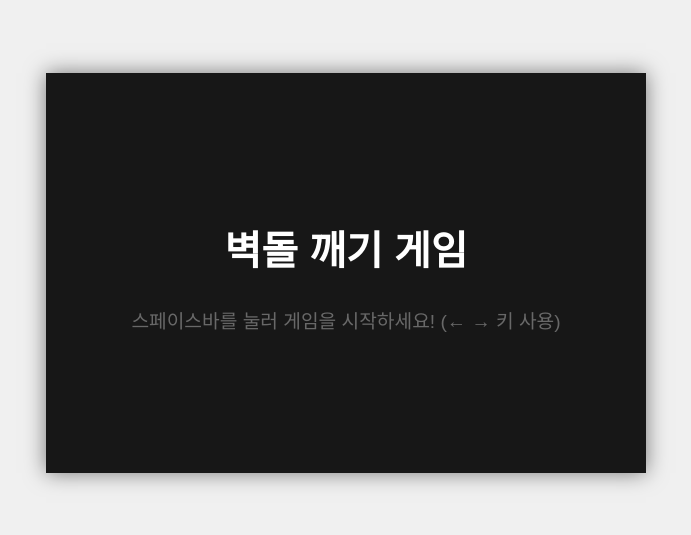
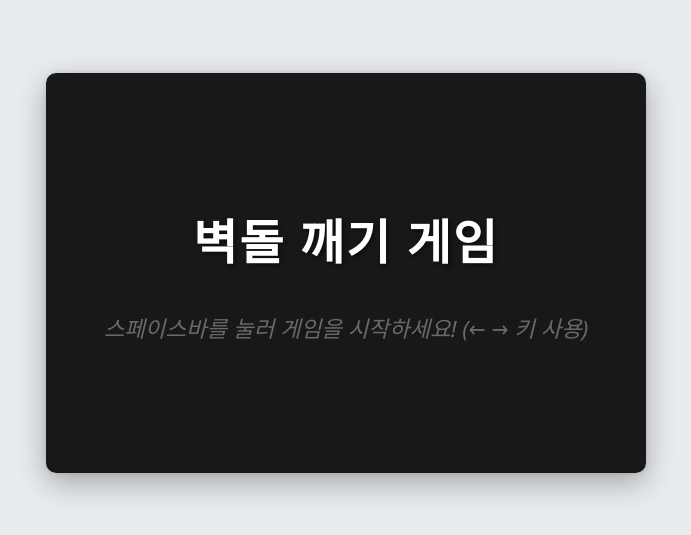
Before and after one commit to BJM0203/GPgit, a plain HTML site: page blookgameupdate/index.html in a window 1280 px wide. Shown: the part 127-662 px from the top of the page, without its empty margins (294-985 px from the left). Drawn offline with Linux system fonts and the light colour scheme.

Commit message:
충돌떄문에해결할려고 복사 한거니 신경쓸필요없습니다

```diff
--- a/blookgameupdate/style.css
+++ b/blookgameupdate/style.css
@@ -1,21 +1,29 @@
 body {
+    /* 기존 스타일 유지: 중앙 정렬 */
     display: flex;
     justify-content: center;
     align-items: center;
     height: 100vh;
     margin: 0;
-    background-color: #f0f0f0;
-    font-family: Arial, sans-serif;
+    /* 모던한 배경색/글꼴 */
+    background-color: #e9ecef; /* 약간 더 부드러운 회색 */
+    font-family: 'Segoe UI', Tahoma, Geneva, Verdana, sans-serif; /* 더 현대적인 글꼴 */
 }
 
 .game-container {
     position: relative;
-    box-shadow: 0 0 20px rgba(0, 0, 0, 0.5);
+    /* aspect-ratio: 16 / 9; /* 캔버스가 16:9 비율일 경우 주석 해제하여 사용 */
+    /* 그림자 개선: 더 부드럽고 깊은 느낌 */
+    box-shadow: 0 10px 30px rgba(0, 0, 0, 0.3), 0 0 5px rgba(0, 0, 0, 0.1);
+    /* 모서리 둥글게 */
+    border-radius: 10px;
+    overflow: hidden; /* 캔버스나 오버레이가 둥근 모서리 밖으로 삐져나가지 않도록 */
 }
 
 #gameCanvas {
     display: block;
-    background: #eee;
+    background: #f8f9fa; /* 캔버스 배경을 아주 연한 색으로 */
+    /* border-radius는 .game-container에 overflow: hidden을 적용했으므로 불필요 */
 }
 
 /* --- 오버레이 스타일 --- */
@@ -31,52 +39,70 @@ body {
     align-items: center;
     text-align: center;
     color: white;
-    background-color: rgba(0, 0, 0, 0.9);
-    transition: opacity 0.3s;
+    /* 오버레이 투명도 조정 (0.85로 약간 밝게) */
+    background-color: rgba(0, 0, 0, 0.85);
+    transition: opacity 0.4s ease-in-out; /* transition 시간 및 함수 변경 */
     box-sizing: border-box;
-    padding: 20px;
+    padding: 30px; /* 패딩 증가 */
     z-index: 10;
 }
 
 .overlay.hidden {
-    display: none;
+    /* display: none 대신 opacity를 사용하여 부드러운 사라짐 효과를 극대화 */
+    opacity: 0;
+    pointer-events: none; /* 클릭 이벤트를 막아 뒤의 캔버스가 클릭되도록 함 */
 }
 
 #statusTitle {
-    font-size: 2.5em;
-    margin-bottom: 10px;
+    font-size: 3em; /* 글자 크기 키우기 */
+    margin-bottom: 15px;
+    font-weight: bold;
+    letter-spacing: 2px; /* 약간의 자간 추가 */
+    text-shadow: 2px 2px 4px rgba(0, 0, 0, 0.5);
 }
 
 #statusMessage {
-    font-size: 1.2em;
-    margin-bottom: 20px;
+    font-size: 1.4em; /* 글자 크기 키우기 */
+    margin-bottom: 30px; /* 여백 증가 */
+    font-style: italic;
 }
 
-/* 1. 텍스트 깜빡임 애니메이션 정의 */
+/* 1. 텍스트 깜빡임 애니메이션 정의 - 기존 유지 */
 @keyframes blink {
     0% { opacity: 1; }
     50% { opacity: 0.3; }
     100% { opacity: 1; }
 }
 
-/* 2. 깜빡임 효과를 적용할 클래스 */
+/* 2. 깜빡임 효과를 적용할 클래스 - 기존 유지 */
 .blinking-message {
-    animation: blink 1.5s infinite; /* 1.5초 간격으로 무한 반복 */
+    animation: blink 1.5s infinite;
 }
 
 #restartButton {
-    padding: 10px 20px;
-    font-size: 1.1em;
+    padding: 12px 25px; /* 패딩 증가 */
+    font-size: 1.2em;
     cursor: pointer;
     border: none;
-    background-color: #0095DD;
+    /* 색상 미세 조정 */
+    background-color: #007bff; /* Primary Blue */
     color: white;
-    border-radius: 5px;
-    transition: background-color 0.2s;
+    border-radius: 7px;
+    /* 3D 느낌 추가 */
+    box-shadow: 0 5px 0 #0056b3;
+    transition: background-color 0.2s, transform 0.1s, box-shadow 0.1s;
+    font-weight: bold;
+    text-transform: uppercase;
 }
 
 #restartButton:hover {
-    background-color: #007bb5;
+    background-color: #0069d9;
+}
+
+#restartButton:active {
+    /* 버튼이 눌릴 때 효과 */
+    transform: translateY(5px);
+    box-shadow: 0 2px 0 #0056b3;
 }
 
 .hidden-button {
```
Also changed, not shown: blookgameupdate/index.html (+4 -0 lines).
